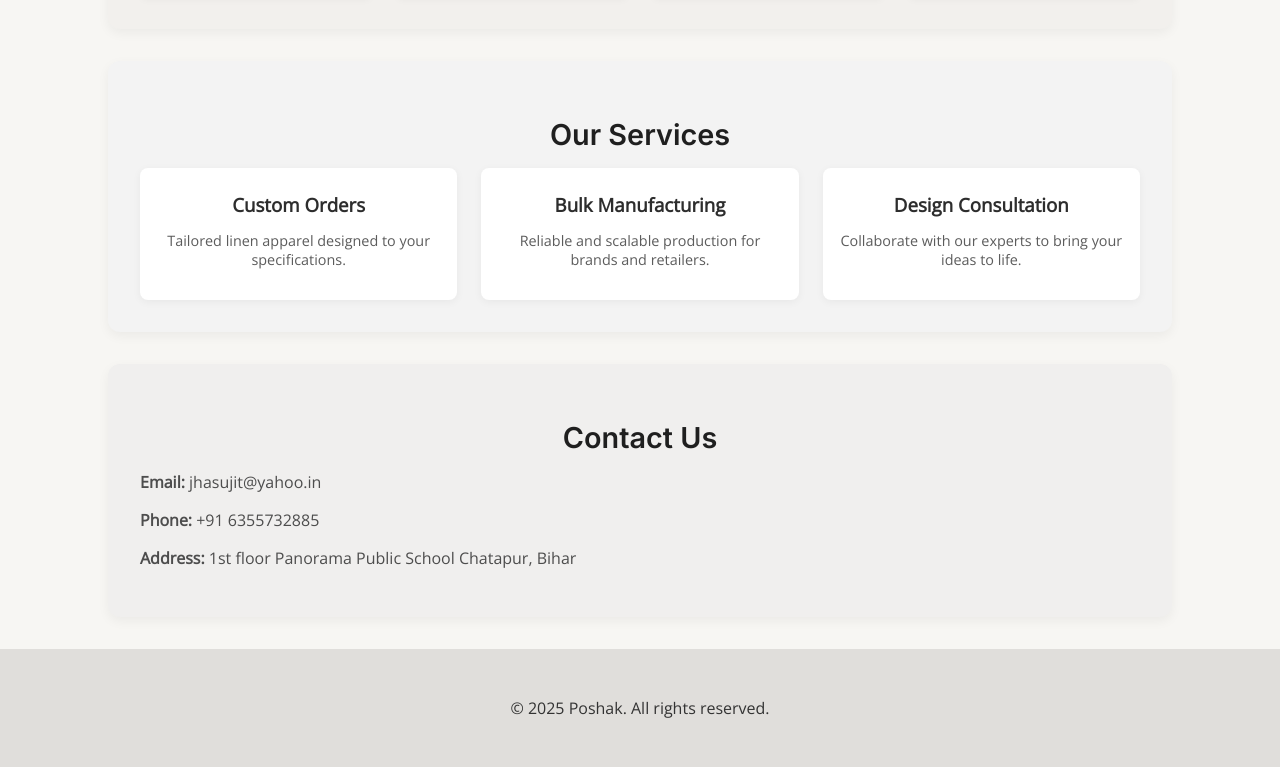
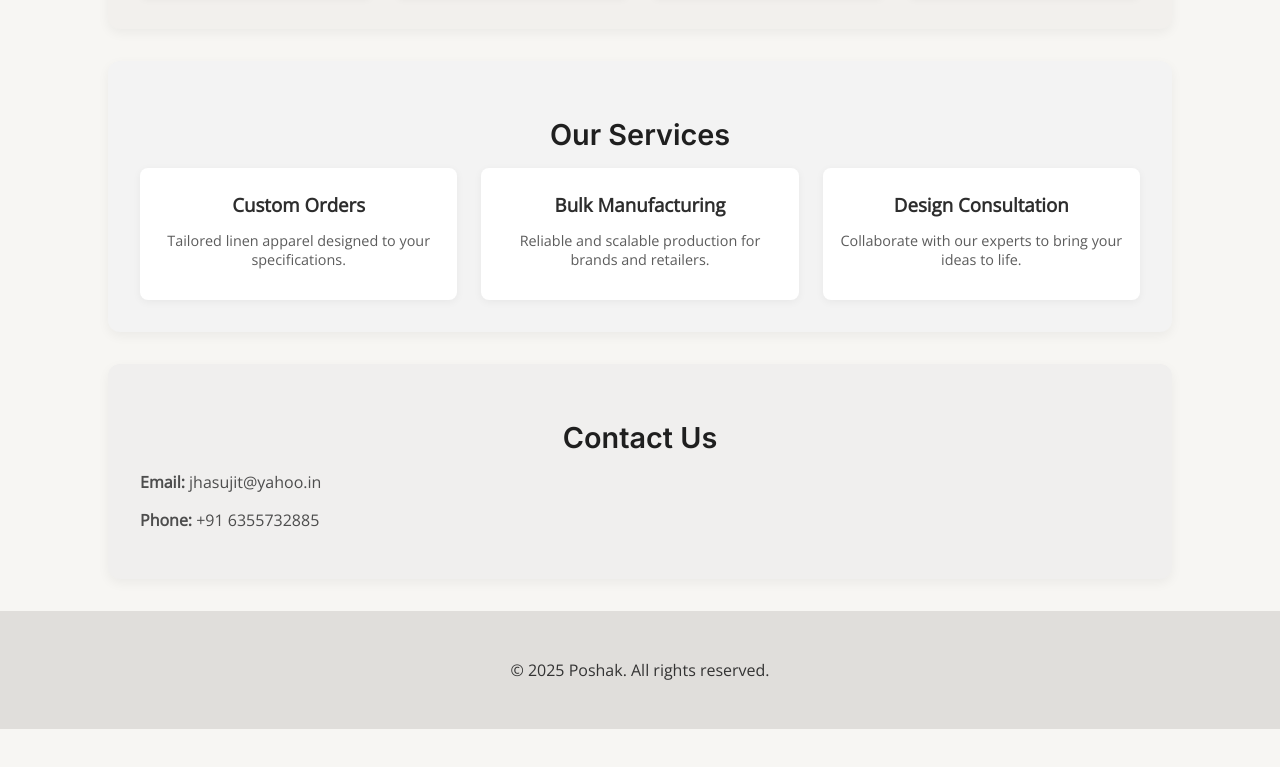
Before and after one commit to Kishlay0987/Poshak, a plain HTML site: page index.html in a window 1280 px wide. Shown: the part 681-1448 px from the top of the page. After the commit the page ends 1410 px from the top, so only its background shows below. Drawn offline with nearby package versions, Linux system fonts and the light colour scheme.

Commit message:
Update index.html

```diff
--- a/index.html
+++ b/index.html
@@ -257,7 +257,6 @@
     <h2>Contact Us</h2>
     <p><strong>Email:</strong> jhasujit@yahoo.in</p>
     <p><strong>Phone:</strong> +91 6355732885</p>
-    <p><strong>Address:</strong> 1st floor Panorama Public School Chatapur, Bihar</p>
   </section>
 
   <footer>
```
